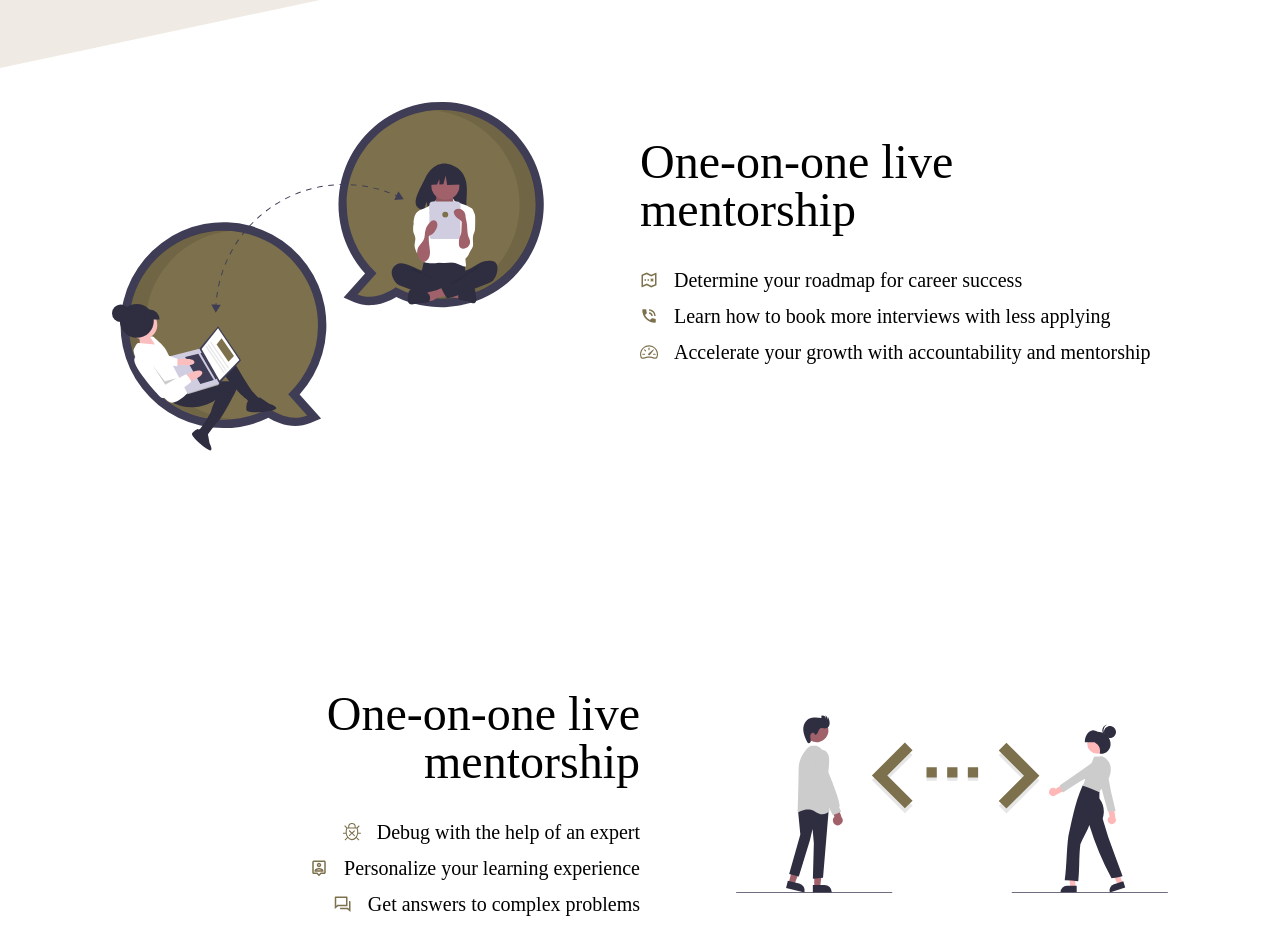
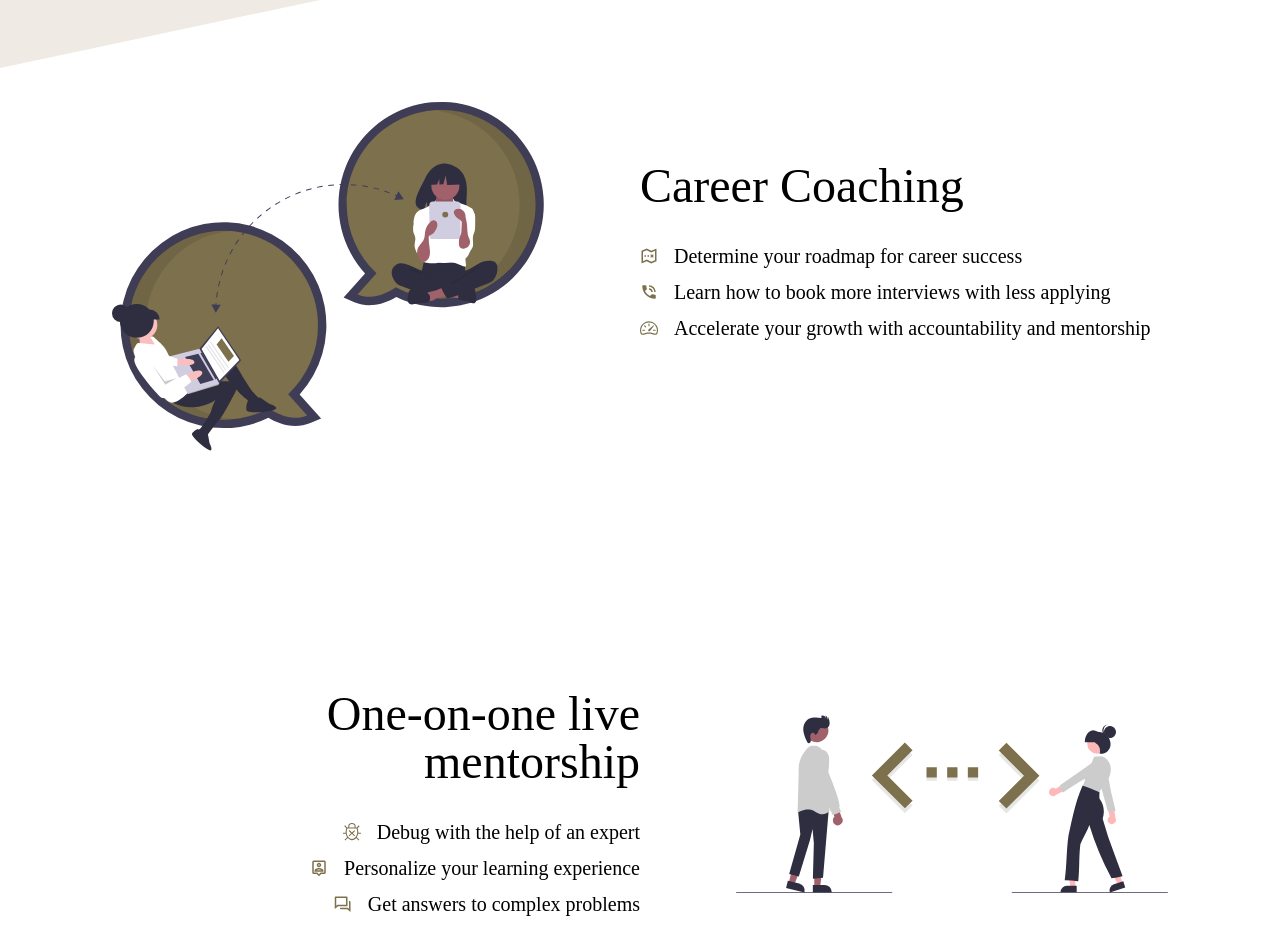
Before and after one commit to mycodecareer/mycodecareer.github.io, a React (Create React App) app: page / in a window 1280 px wide. Shown: the part 1220-2155 px from the top of the page. Built offline with nearby package versions, Linux system fonts and the light colour scheme; a web font is replaced by a local one.

Commit message:
Update maifest and ourservices

```diff
--- a/src/components/OurServices/OurServices.jsx
+++ b/src/components/OurServices/OurServices.jsx
@@ -18,7 +18,7 @@ const OurServices = () => {
           <div className="flex flex-col-reverse justify-evenly items-center gap-6 w-full lg:flex-row-reverse lg:justify-between lg:gap-24 ">
             <div className="flex flex-col justify-start items-start flex-wrap text-left gap-8 w-full lg:w-1/2">
               <h3 className="text-4xl font-bold md:text-5xl md:pr-10 md:font-normal">
-                One-on-one live mentorship
+                Career Coaching
               </h3>
               <div className="flex flex-col justify-center items-start gap-2 w-full mb-12">
                 <BulletPoint
```
Also changed, not shown: public/manifest.json.
